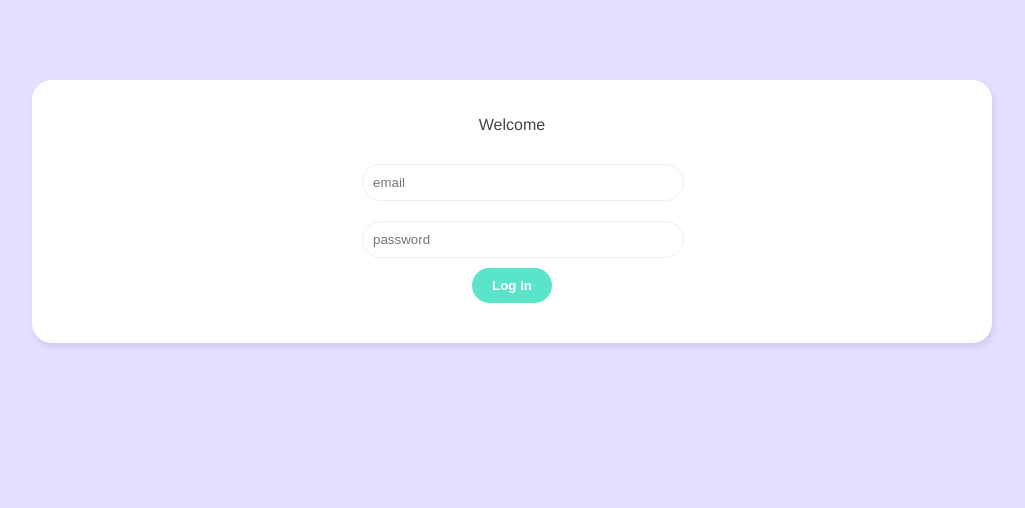
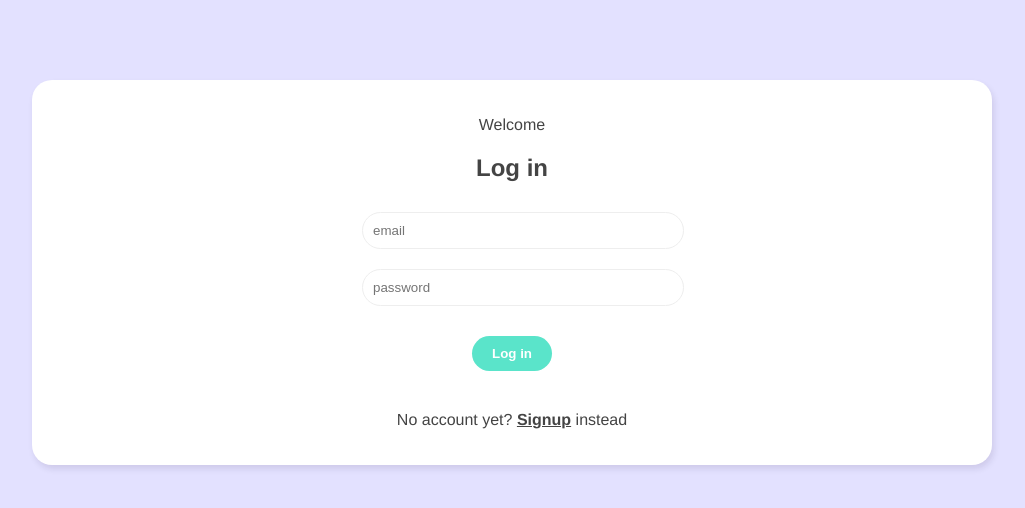
Before and after one commit to kyokahayashi/live_chat, a Vue app: page / in a window 1280 px wide. Shown: the top 508 px of the page, without its empty margins (128-1153 px from the left). Built offline with nearby package versions, Linux system fonts and the light colour scheme.

Commit message:
ログインとサインインコンポーネントをトグルで出し分け

```diff
--- a/src/views/welcome.vue
+++ b/src/views/welcome.vue
@@ -1,16 +1,34 @@
 <template>
   <div class="welcome container">
     <p>Welcome</p>
-    <!-- <SignupForm /> -->
-    <LoginForm />
+    <div v-if="showLogin">
+      <h2>Log in</h2>
+      <LoginForm />
+      <p>
+        No account yet? <span @click="showLogin = false">Signup</span> instead
+      </p>
+    </div>
+    <div v-else>
+      <h2>Sign up</h2>
+      <SignupForm />
+      <p>
+        Already registered?
+        <span @click="showLogin = true">Login</span> instead
+      </p>
+    </div>
   </div>
 </template>
 
 <script>
 import LoginForm from '@/components/LoginForm.vue';
 import SignupForm from '@/components/SignupForm.vue';
+import { ref } from 'vue';
 export default {
-  components:{SignupForm, LoginForm}
+  components:{SignupForm, LoginForm},
+  setup(){
+    const showLogin = ref(true)
+    return {showLogin}
+  }
 
 }
 </script>
@@ -38,4 +56,12 @@
     color: #999;
     margin: 10px auto;
   }
+  .welcome span{
+    font-weight: bold;
+    text-decoration: underline;
+    cursor: pointer;
+  }
+  .welcome button {
+    margin: 20px auto;
+  }
 </style>
```
